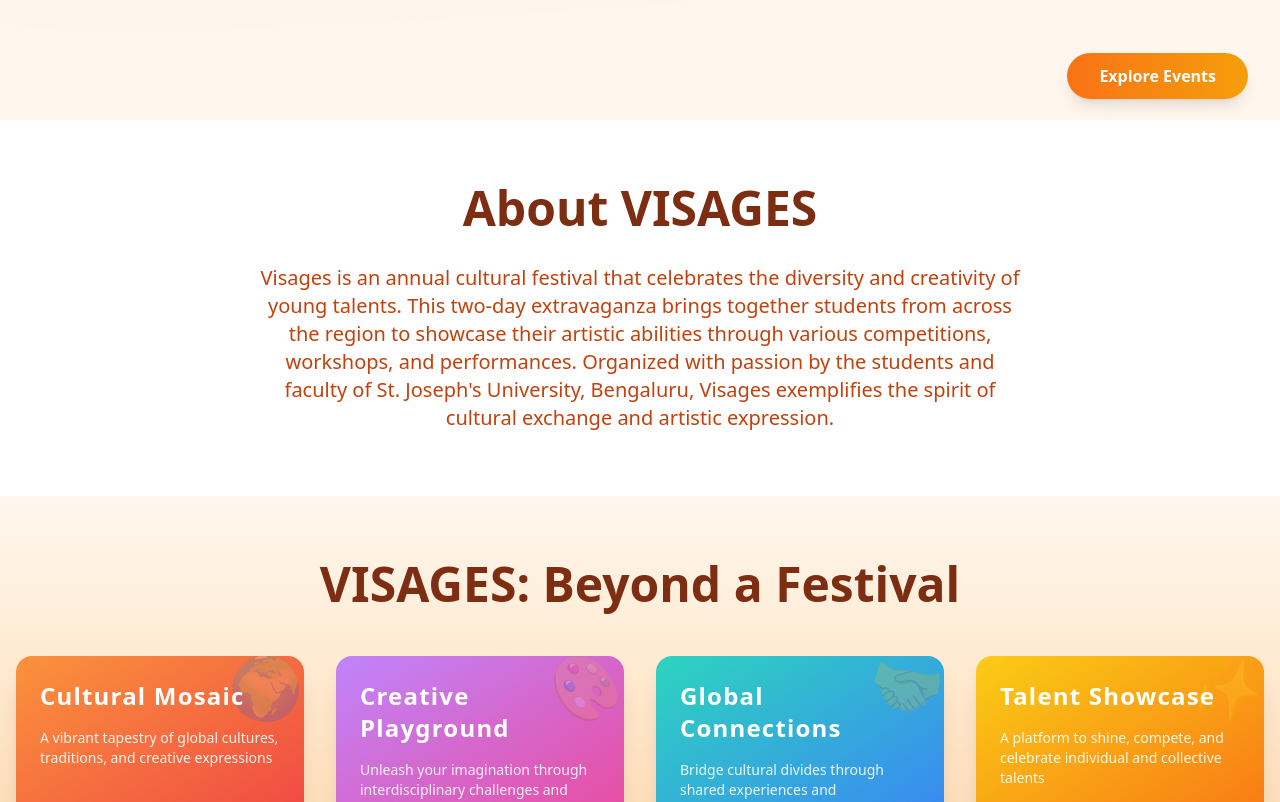
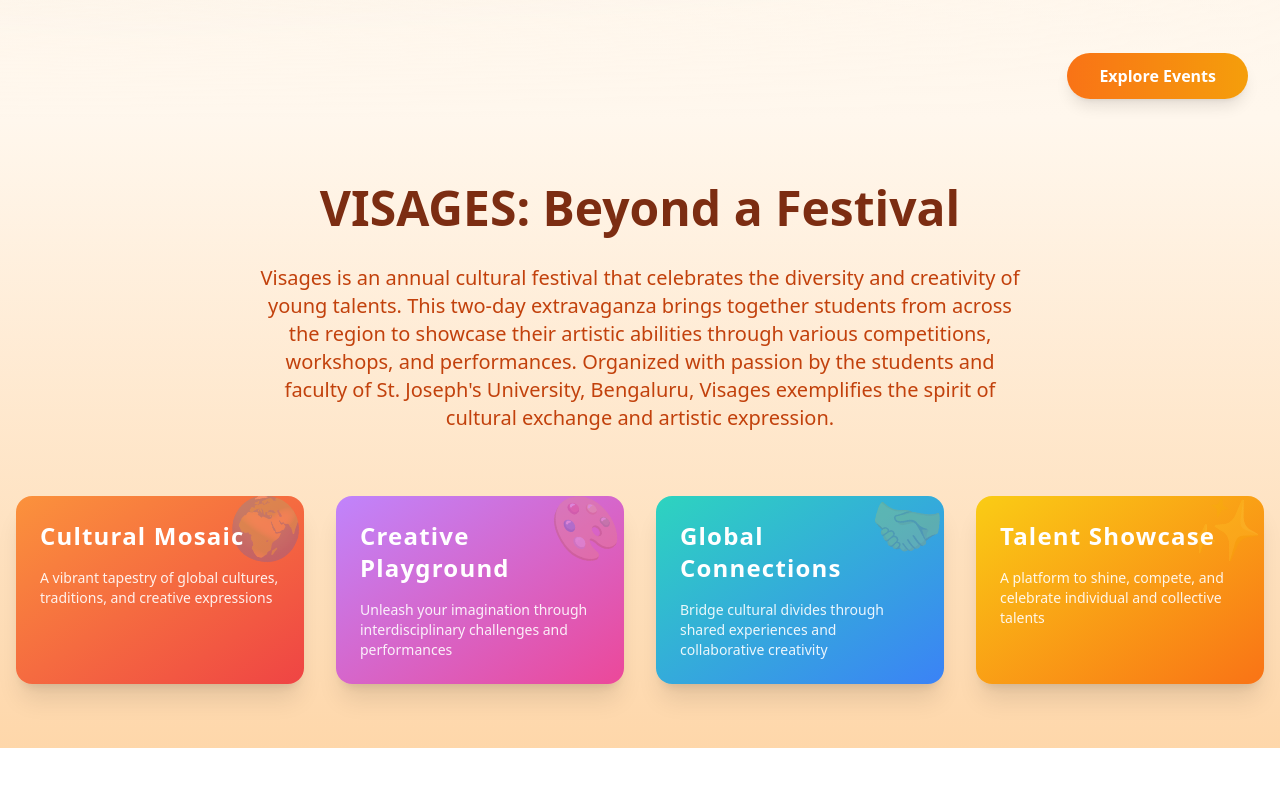
Before and after one commit to ammar-codeable/visages, a React (Vite) app: page / in a window 1280 px wide. Shown: the part 680-1482 px from the top of the page. Built offline with nearby package versions, Linux system fonts and the light colour scheme.

Commit message:
refactor: clean up VisagesHighlights component for improved readability and structure

```diff
--- a/src/components/VisagesHighlights.tsx
+++ b/src/components/VisagesHighlights.tsx
@@ -4,55 +4,35 @@ const VisagesHighlights = () => {
   const festivalHighlights = [
     {
       title: "Cultural Mosaic",
-      description: "A vibrant tapestry of global cultures, traditions, and creative expressions",
+      description:
+        "A vibrant tapestry of global cultures, traditions, and creative expressions",
       icon: "🌍",
-      gradient: "from-orange-400 to-red-500"
+      gradient: "from-orange-400 to-red-500",
     },
     {
       title: "Creative Playground",
-      description: "Unleash your imagination through interdisciplinary challenges and performances",
+      description:
+        "Unleash your imagination through interdisciplinary challenges and performances",
       icon: "🎨",
-      gradient: "from-purple-400 to-pink-500"
+      gradient: "from-purple-400 to-pink-500",
     },
     {
       title: "Global Connections",
-      description: "Bridge cultural divides through shared experiences and collaborative creativity",
+      description:
+        "Bridge cultural divides through shared experiences and collaborative creativity",
       icon: "🤝",
-      gradient: "from-teal-400 to-blue-500"
+      gradient: "from-teal-400 to-blue-500",
     },
     {
       title: "Talent Showcase",
-      description: "A platform to shine, compete, and celebrate individual and collective talents",
+      description:
+        "A platform to shine, compete, and celebrate individual and collective talents",
       icon: "✨",
-      gradient: "from-yellow-400 to-orange-500"
-    }
+      gradient: "from-yellow-400 to-orange-500",
+    },
   ];
 
   return (
-    <>
-      {/* About Section */}
-      <motion.div
-        initial={{ opacity: 0 }}
-        whileInView={{ opacity: 1 }}
-        viewport={{ once: true }}
-        className="bg-white py-16"
-      >
-        <div className="container mx-auto px-4">
-          <h2 className="mb-8 text-center text-4xl font-extrabold text-orange-900 sm:text-5xl">
-            About VISAGES
-          </h2>
-          <p className="mx-auto max-w-3xl text-center text-lg text-orange-700 sm:text-xl">
-            Visages is an annual cultural festival that celebrates the diversity and
-            creativity of young talents. This two-day extravaganza brings together
-            students from across the region to showcase their artistic abilities through
-            various competitions, workshops, and performances. Organized with passion
-            by the students and faculty of St. Joseph's University, Bengaluru, Visages
-            exemplifies the spirit of cultural exchange and artistic expression.
-          </p>
-        </div>
-      </motion.div>
-
-      {/* Highlights Section */}
     <motion.div
       initial={{ opacity: 0 }}
       whileInView={{ opacity: 1 }}
@@ -60,9 +40,20 @@ const VisagesHighlights = () => {
       className="bg-gradient-to-b from-orange-50 to-orange-200 py-16"
     >
       <div className="container mx-auto px-4">
-          <h2 className="mb-12 text-center text-4xl font-extrabold text-orange-900 sm:text-5xl">
+        <div className="mx-auto mb-16 max-w-3xl space-y-8 text-center">
+          <h2 className="text-4xl font-extrabold text-orange-900 sm:text-5xl">
             VISAGES: Beyond a Festival
           </h2>
+          <p className="text-lg text-orange-700 sm:text-xl">
+            Visages is an annual cultural festival that celebrates the diversity
+            and creativity of young talents. This two-day extravaganza brings
+            together students from across the region to showcase their artistic
+            abilities through various competitions, workshops, and performances.
+            Organized with passion by the students and faculty of St. Joseph's
+            University, Bengaluru, Visages exemplifies the spirit of cultural
+            exchange and artistic expression.
+          </p>
+        </div>
 
         <div className="grid grid-cols-1 gap-8 md:grid-cols-2 lg:grid-cols-4">
           {festivalHighlights.map((highlight, index) => (
@@ -70,32 +61,28 @@ const VisagesHighlights = () => {
               key={highlight.title}
               initial={{ scale: 0.9, opacity: 0, y: 50 }}
               whileInView={{ scale: 1, opacity: 1, y: 0 }}
-                transition={{ delay: index * 0.2, type: "spring", stiffness: 100 }}
+              transition={{
+                delay: index * 0.2,
+                type: "spring",
+                stiffness: 100,
+              }}
               whileHover={{ scale: 1.05, rotate: 2 }}
-                className={`
-                  relative overflow-hidden rounded-2xl
-                  bg-gradient-to-br ${highlight.gradient}
-                  p-6 text-white shadow-xl
-                  transform transition-all duration-300
-                `}
+              className={`relative overflow-hidden rounded-2xl bg-gradient-to-br ${highlight.gradient} transform p-6 text-white shadow-xl transition-all duration-300`}
             >
-                <div className="absolute top-0 right-0 text-6xl opacity-20 transform rotate-12">
+              <div className="absolute right-0 top-0 rotate-12 transform text-6xl opacity-20">
                 {highlight.icon}
               </div>
               <div className="relative z-10">
                 <h3 className="mb-4 text-2xl font-bold tracking-wider">
                   {highlight.title}
                 </h3>
-                  <p className="text-sm opacity-90">
-                    {highlight.description}
-                  </p>
+                <p className="text-sm opacity-90">{highlight.description}</p>
               </div>
             </motion.div>
           ))}
         </div>
       </div>
     </motion.div>
-    </>
   );
 };
 
```
Lines whose indentation alone changed are shown as unchanged.
